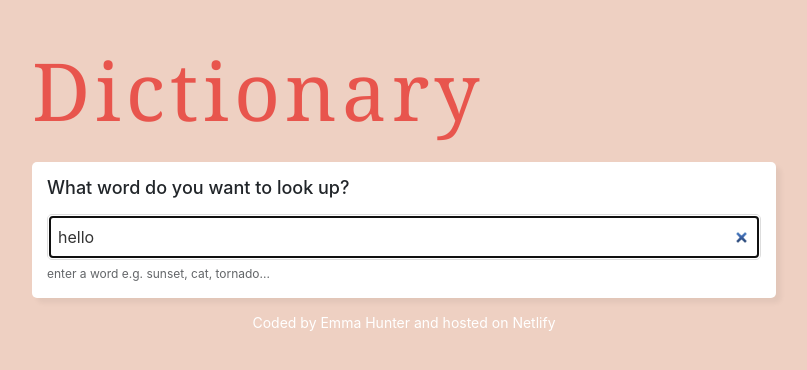
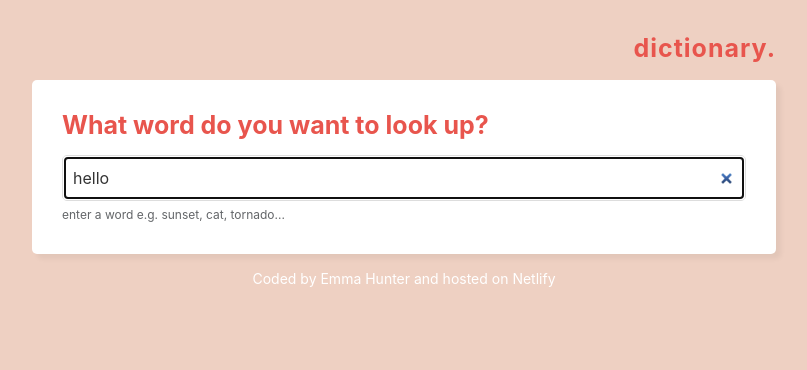
Before and after one commit to emma-hunter-code/dictionary-react-app, a React (Create React App) app: page / in a window 1280 px wide. Shown: the top 370 px of the page, without its empty margins (236-1043 px from the left). Built offline with nearby package versions, Linux system fonts and the light colour scheme; no server answers.

Commit message:
Tweaking style, changed header

```diff
--- a/src/App.css
+++ b/src/App.css
@@ -5,11 +5,10 @@ body {
 }
 
 header {
-  text-align: left;
-  font-weight: light;
-  font-size: 80px;
-  letter-spacing: 5px;
-  font-family: Georgia, "Times New Roman", Times, serif;
+  text-align: right;
+  font-weight: bold;
+  font-size: 25px;
+  letter-spacing: 1px;
   color: #e8554d;
 }
 
--- a/src/App.js
+++ b/src/App.js
@@ -5,7 +5,7 @@ export default function App() {
   return (
     <div className="App">
       <div className="container">
-        <header className="App-header">Dictionary</header>
+        <header className="App-header">dictionary.</header>
         <main>
           <Dictionary defaultKeyword="hello" />
         </main>
--- a/src/Dictionary.css
+++ b/src/Dictionary.css
@@ -1,12 +1,14 @@
 .Dictionary h1 {
-  font-size: 18px;
+  font-size: 25px;
+  font-weight: bold;
   margin-bottom: 15px;
+  color: #e8554d;
 }
 
 .Dictionary section {
   background-color: white;
   margin: 12px 0;
-  padding: 15px;
+  padding: 30px;
   border-radius: 5px;
   box-shadow: 5px 5px 5px rgba(0, 0, 0, 0.05);
 }
--- a/src/Examples.css
+++ b/src/Examples.css
@@ -2,6 +2,5 @@
   font-size: 14px;
   opacity: 0.7;
   font-style: italic;
-  margin-top: 10px;
   line-height: 1.5;
 }
--- a/src/Results.css
+++ b/src/Results.css
@@ -6,6 +6,6 @@
 
 .Results .phonetics {
   color: #f2717e;
-  font-size: 16px;
+  font-size: 14px;
   font-weight: bold;
 }
--- a/src/Synonyms.css
+++ b/src/Synonyms.css
@@ -1,7 +1,6 @@
 .Synonyms {
-  text-align: center;
   color: #8c434b;
-  font-weight: 500;
+  font-weight: 600;
 }
 
 .Synonyms ul {
```
